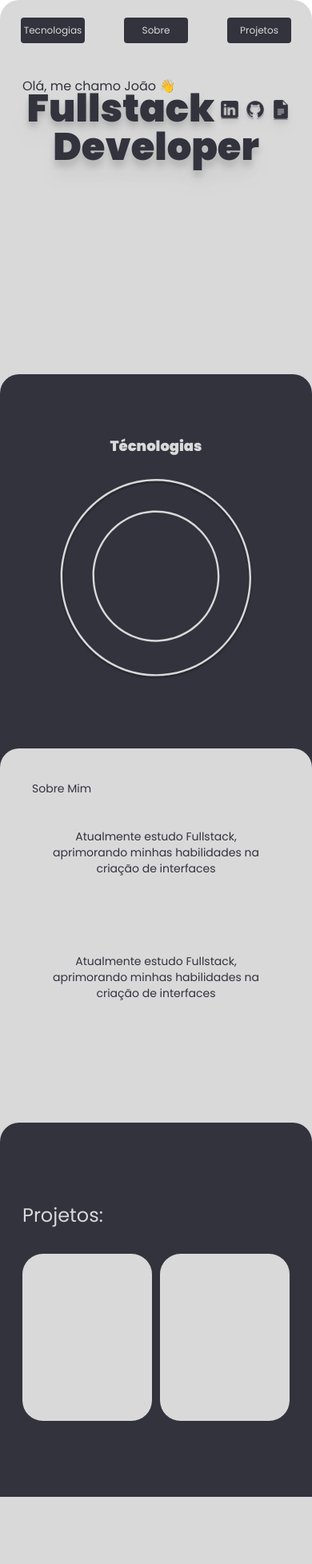
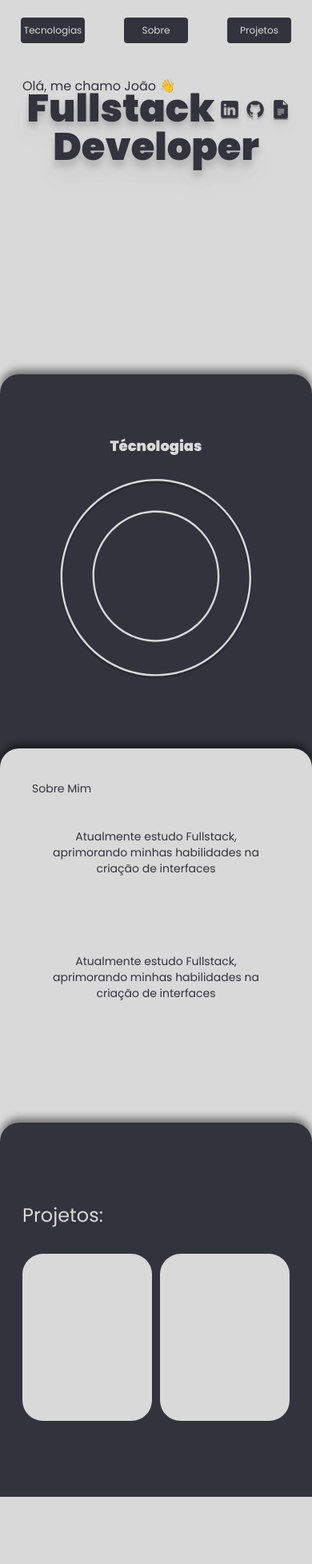
Before and after one commit to joaomidowz/Portfolio, a React (Vite) app: page / in a window 390 px wide. Shown: the top 1956 px of the page at 80% size. Built offline with nearby package versions, Linux system fonts and the light colour scheme.

Commit message:
Adicionando sombra no tamanho de celulares.

```diff
--- a/src/main.tsx
+++ b/src/main.tsx
@@ -9,10 +9,10 @@ import Footer from './pages/Footer'
 
 createRoot(document.getElementById('root')!).render(
   <StrictMode>
-    <div className='max-phone:-mb-8 max-phone:shadow-phone'><App /></div>
-    <div id='tech' className='max-phone:-mb-8 max-phone:shadow-phone'><Tech /></div>
-    <div id='about' className='max-phone:-mb-8 max-phone:shadow-phone'><About /></div>
-    <div id='portfolio' className='max-phone:-mb-8 max-phone:shadow-phone'><Portifolio /></div>
+    <div className='max-phone:-mb-8'><App /></div>
+    <div id='tech' className='max-phone:-mb-8'><Tech /></div>
+    <div id='about' className='max-phone:-mb-8'><About /></div>
+    <div id='portfolio' className='max-phone:-mb-8'><Portifolio /></div>
     <Footer />
   </StrictMode>,
 )
--- a/src/pages/About.tsx
+++ b/src/pages/About.tsx
@@ -4,7 +4,7 @@ function About() {
 
     return (
 
-        <div className="w-screen h-screen md:w-auto bg-primary font-poppins text-secondary max-phone:h-100 max-phone:rounded-t-3xl">
+        <div className="w-screen h-screen md:w-auto bg-primary font-poppins text-secondary max-phone:h-100 max-phone:rounded-t-3xl max-phone:shadow-phone">
             <div className=''>
                 <p className='font-regulrar p-16 text-2xl max-mobile:text-xl max-tablet:p-10 max-sm:text-lg max-phone:text-sm'>Sobre Mim</p>
             </div>
--- a/src/pages/App.tsx
+++ b/src/pages/App.tsx
@@ -11,7 +11,7 @@ const scrollToSection = (id: string) => {
 
   return (
 
-    <div className="w-screen h-screen bg-primary p-5 font-poppins max-phone:h-100 max-phone:rounded-t-3xl">
+    <div className="w-screen h-screen bg-primary p-5 font-poppins max-phone:h-100">
       <header className='p-3 max-sm:p-0.5'>
         <nav className='flex justify-end gap-10 max-mobile:gap-3 max-sm:gap-2 max-phone:text-xs max-phone:justify-between max-phone:px-1'>
           <button onClick={() => scrollToSection('tech')} className='px-5 py-4 text-primary bg-secondary rounded max-mobile:text-sm max-mobile:px-2 max-mobile:py-2 max-phone:text-xs max-phone:w-20 max-phone:h-8 max-phone:p-0'>Tecnologias</button>
--- a/src/pages/Portifolio.tsx
+++ b/src/pages/Portifolio.tsx
@@ -9,7 +9,7 @@ import 'swiper/swiper-bundle.css'; // Estilos principais do Swiper
 
 function Portifolio() {
   return (
-    <div className="w-screen h-screen md:w-auto bg-secondary font-poppins text-primary p-5 max-phone:h-100 max-phone:rounded-t-3xl ">
+    <div className="w-screen h-screen md:w-auto bg-secondary font-poppins text-primary p-5 max-phone:h-100 max-phone:rounded-t-3xl max-phone:shadow-phone">
       <div className="p-20  max-lg:p0 max-laptop:p-12 max-tablet:py-60 max-tablet:px-5 max-mobile:py-20 max-mobile:px-2">
         <p className="text-2xl mb-8 ">Projetos:</p>
         <Swiper
--- a/src/pages/technologies.tsx
+++ b/src/pages/technologies.tsx
@@ -4,7 +4,7 @@ function Tech() {
 
     return (
 
-        <div className="w-screen h-screen md:w-auto bg-secondary font-poppins text-primary p-5 max-phone:flex max-phone:flex-col max-phone:place-items-center max-phone:h-100 max-phone:rounded-t-3xl max-phone:mb-8px">
+        <div className="w-screen h-screen md:w-auto bg-secondary font-poppins text-primary p-5 max-phone:flex max-phone:flex-col max-phone:place-items-center max-phone:h-100 max-phone:rounded-t-3xl max-phone:mb-8px max-phone:shadow-phone">
 
             <div className='flex '>
                 <h1 className='font-black text-2xl p-14 max-mobile:text-xl max-phone:text-lg' >Técnologias</h1>
--- a/tailwind.config.js
+++ b/tailwind.config.js
@@ -28,7 +28,7 @@ module.exports = {
       }
     },
     boxShadow: {
-      phone: '0px 4px 4px rgba(0, 0, 0, 0.25)',
+      phone: '0px -6px 10px rgba(0, 0, 0, 0.45)',
     },
   },
   plugins: [],
```
